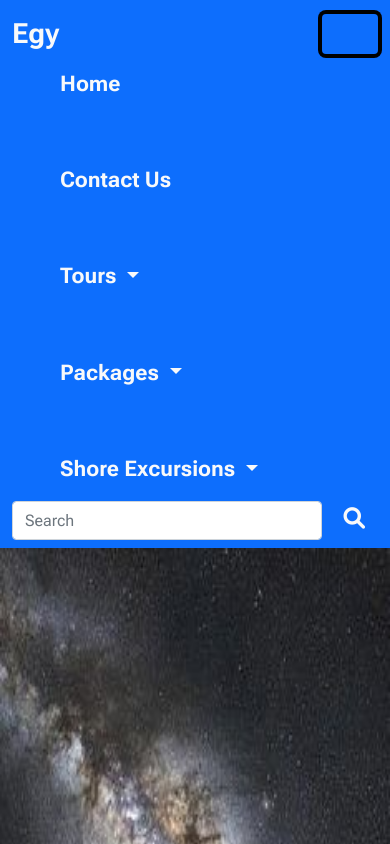
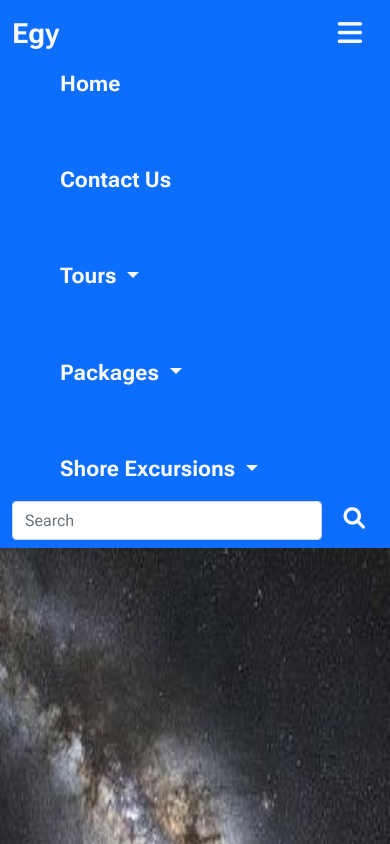
Before and after one commit to Eid-Hassan/Pyramids, a plain HTML site: page index.html in a window 390 px wide. Both pictures are taken after a click on the button 350 px from the left and 33 px from the top of the page. Shown: the top 844 px of the page. Drawn offline with nearby package versions, Linux system fonts and the light colour scheme; a web font is replaced by a local one.

Commit message:
edit icom menu

```diff
--- a/css/style.css
+++ b/css/style.css
@@ -47,7 +47,9 @@ body {
     background-color: var(--main-color) !important;
     border-radius: 6px;
 }
-
+.navbar-toggler:focus{
+    box-shadow: none !important;
+}
 /************************ Start Header *************************/
 /* header {
     height: 100vh;
--- a/index.html
+++ b/index.html
@@ -1,6 +1,5 @@
 <!DOCTYPE html>
 <html lang="en">
-
     <head>
         <meta charset="UTF-8">
         <meta http-equiv="X-UA-Compatible" content="IE=edge">
@@ -12,14 +11,12 @@
         <link
             href="https://fonts.googleapis.com/css2?family=Cairo:wght@200;300;400;500;600;700;800;900&family=Epilogue:wght@500;700&family=Josefin+Sans:wght@100;200;300;400;500;600;700&family=Open+Sans:wght@400;700&family=Poppins:wght@200;300;400;500;600;700;800;900&family=Roboto+Flex:opsz,wght@8..144,300;8..144,400;8..144,500;8..144,600;8..144,700;8..144,800;8..144,900;8..144,1000&family=Roboto:wght@100;300;400;500;700;900&family=Rubik+Wet+Paint&display=swap"
             rel="stylesheet">
-
         <!------------------- Linkes -------------------->
         <link rel="stylesheet" href="./css/all.min.css">
         <link rel="stylesheet" href="./css/bootstrap.min.css">
         <link rel="stylesheet" href="./css/bootstrap.min.css.map">
         <link rel="stylesheet" href="./css/style.css">
     </head>
-
     <body>
         <!---------------------------- Start NavBar --------------------->
         <nav class="navbar navbar-expand-lg bg-primary">
@@ -28,7 +25,9 @@
                 <button class="navbar-toggler" type="button" data-bs-toggle="collapse"
                     data-bs-target="#navbarSupportedContent" aria-controls="navbarSupportedContent"
                     aria-expanded="false" aria-label="Toggle navigation">
-                    <span class="navbar-toggler-icon"></span>
+                    <span class="navbar-toggler-icon">
+                        <i class="fa-solid fa-bars text-light fs-1"></i>
+                    </span>
                 </button>
                 <div class="collapse navbar-collapse" id="navbarSupportedContent">
                     <ul class="navbar-nav me-auto mb-2 mb-lg-0 gap-5 ms-5">
@@ -104,7 +103,6 @@
                 </div>
             </div>
         </nav>
-
         <!---------------------------- Start header --------------------->
         <div id="carouselExampleDark" class="carousel carousel-dark slide" data-bs-ride="carousel">
             <div class="carousel-indicators">
@@ -153,28 +151,6 @@
                 <!-- <span class="visually-hidden">Next</span> -->
             </button>
         </div>
-
-        <!-- <header>
-            <div class="container content">
-                <div class="d-flex justify-content-between align-items-center boxes">
-                    <div class="box">
-                        <h2 class="text-light fw-bold fs-1">Travel, <br> even further</h2>
-                        <p class="text-white-50">
-                            Lorem ipsum dolor sit amet consectetur adipisicing elit.Voluptatem expedita at <br>
-                             commodi ratione recusandae reiciendis numquam fugit? Quos!
-                        </p>
-                        <a href="#" class="text-decoration-none text-light fw-bold fs-5">View all items</a>
-                    </div>
-                    <div class="box text-light">
-                        <h2 class="fw-bold fs-3">/01</h2>
-                        <hr>
-                        <p class="fw-bold">Lorem ipsum dolor sit amet.</p>
-                        <span>Lorem ipsum dolor sit amet consectetur adipisicing elit.</span>
-                    </div>
-                </div>
-            </div>
-        </header> -->
-
         <!---------------------------- Start Welcome --------------------->
         <section class="welcome">
             <div class="container">
@@ -222,7 +198,6 @@
                 </div>
             </div>
         </section>
-
         <!---------------------------- Start Cairo Tours --------------------->
         <section class="cairo-tours">
             <div class="container">
@@ -323,8 +298,6 @@
                 </div>
             </div>
         </section>
-
-
         <!---------------------------- Start Luxor Tours --------------------->
         <section class="cairo-tours pt-5 mt-5">
             <div class="container">
@@ -382,8 +355,6 @@
                 </div>
             </div>
         </section>
-
-
         <!---------------------------- Start Aswan Tours --------------------->
         <section class="cairo-tours py-5 my-5">
             <div class="container">
@@ -457,7 +428,6 @@
                 </div>
             </div>
         </section>
-
         <!---------------------------- Start Footer --------------------->
         <footer class="p-5 mt-5 bg-primary">
             <div class="container">
@@ -519,18 +489,8 @@
                 </div>
             </div>
         </footer>
-
-
-
-
-
-
-
-
-
         <script src="./js/bootstrap.bundle.min.js"></script>
         <script src="./js/bootstrap.bundle.min.js.map"></script>
         <script src="./js/main.js"></script>
     </body>
-
 </html>
```
